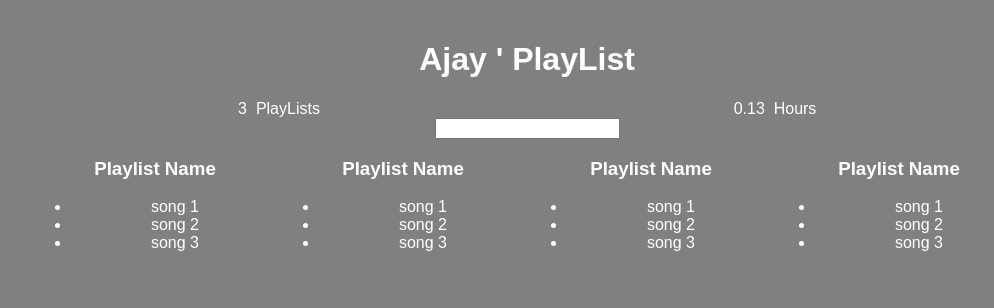
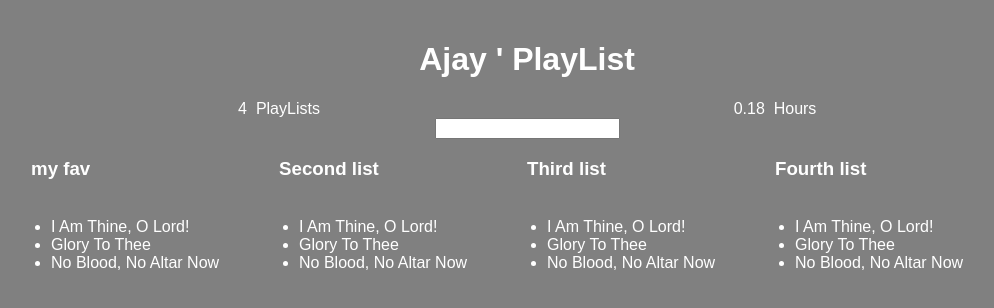
Before and after one commit to ajay-code/react-playlist, a React (Create React App) app: page / in a window 1280 px wide. Shown: the top 308 px of the page, without its empty margins (113-1107 px from the left). Built offline with nearby package versions, Linux system fonts and the light colour scheme.

Commit message:
displaying playlist name and its songs

```diff
--- a/src/App.js
+++ b/src/App.js
@@ -34,10 +34,7 @@ class App extends Component {
             />
             <HoursCounter color={defaultColor} playlists={this.state.serverData.user.playlists} />
             <Filter color={defaultColor} />
-            <PlayList color={defaultColor} />
-            <PlayList color={defaultColor} />
-            <PlayList color={defaultColor} />
-            <PlayList color={defaultColor} />
+            {this.state.serverData.user.playlists.map(playlist => <PlayList playlist={playlist} />)}
           </div>
         ) : (
           <h1 style={{ color: defaultColor }}>Loading...</h1>
--- a/src/components/PlayList.js
+++ b/src/components/PlayList.js
@@ -7,19 +7,17 @@ class PlayList extends Component {
     this.state = {};
   }
   render() {
+    const { name, songs } = this.props.playlist;
     const style = {
-      // color: this.props.color,
+      color: this.props.color,
+      textAlign: 'left',
       width: '20%',
       display: 'inline-block',
     };
     return (
-      <div style={{ ...style, color: this.props.color }}>
-        <h3>Playlist Name</h3>
-        <ul>
-          <li>song 1</li>
-          <li>song 2</li>
-          <li>song 3</li>
-        </ul>
+      <div style={{ ...style }}>
+        <h3>{name}</h3>
+        <ul style={{ padding: '20px' }}>{songs.map(song => <li>{song.name}</li>)}</ul>
       </div>
     );
   }
@@ -27,7 +25,15 @@ class PlayList extends Component {
 
 PlayList.propTypes = {
   color: PropTypes.string,
+  playlist: PropTypes.shape({
+    name: PropTypes.string,
+    songs: PropTypes.arrayOf(PropTypes.shape({
+      name: PropTypes.string,
+      duration: PropTypes.number,
+    })),
+  }).isRequired,
 };
+
 PlayList.defaultProps = {
   color: '#fff',
 };
--- a/src/fakeServerData.js
+++ b/src/fakeServerData.js
@@ -26,6 +26,14 @@ export default {
           { name: 'No Blood, No Altar Now', duration: 70000 },
         ],
       },
+      {
+        name: 'Fourth list',
+        songs: [
+          { name: 'I Am Thine, O Lord!', duration: 50000 },
+          { name: 'Glory To Thee', duration: 40000 },
+          { name: 'No Blood, No Altar Now', duration: 70000 },
+        ],
+      },
     ],
   },
 };
```
